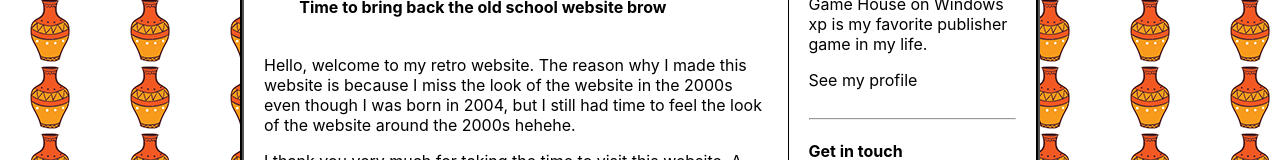
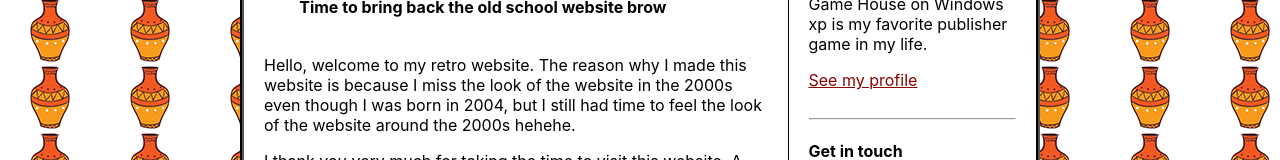
Before and after one commit to nuflakbrr/00s-website, a Next.js app: page / in a window 1280 px wide. Shown: the part 405-565 px from the top of the page. Built offline with nearby package versions, Linux system fonts and the light colour scheme.

Commit message:
late commit

```diff
--- a/src/layouts/Main.tsx
+++ b/src/layouts/Main.tsx
@@ -46,7 +46,9 @@ const Main = (props: layoutProps) => {
                         <td width={250} valign="top">
                             <Image src={GameHouseImage} width="100" height="80" alt="gamehouse img" />
                             <p>Game House on Windows xp is my favorite publisher game in my life.</p>
-                            <Link href="/profile"><a>See my profile</a></Link>
+                            <Link href="/profile">
+                                <a className="link">See my profile</a>
+                            </Link>
                             <br />
                             <br />
                             <hr />
```
